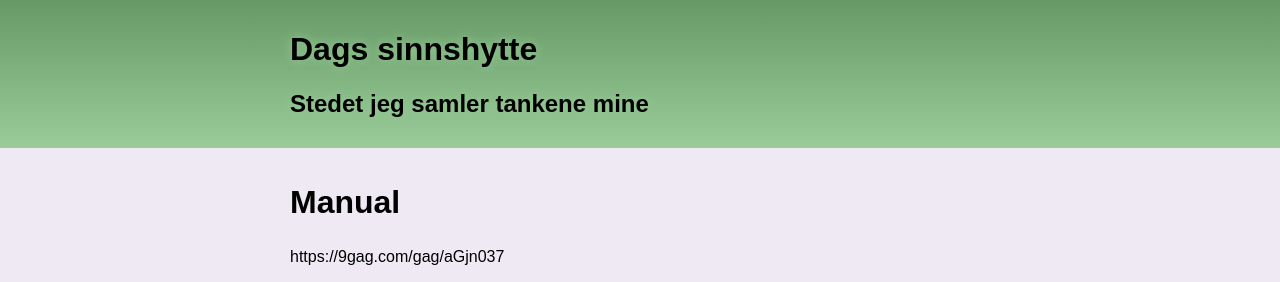
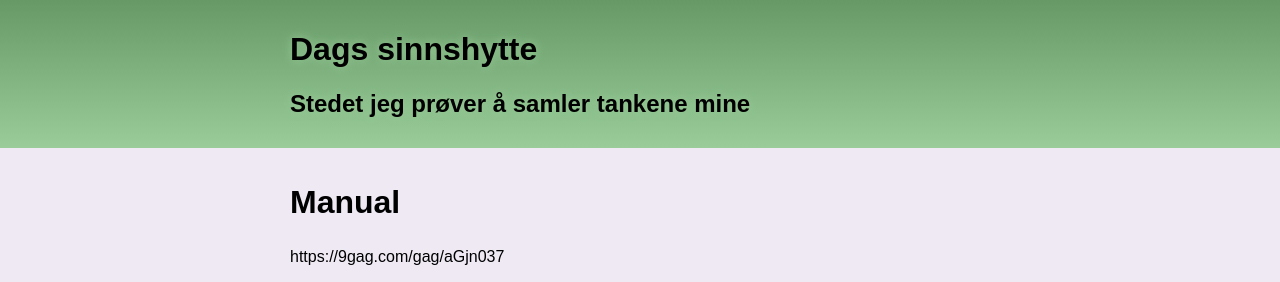
Before and after one commit to dagfs/dagfs.github.io, a Jekyll site: the page built from work.md, in a window 1280 px wide. Shown: the top 282 px of the page. Built offline with Jekyll 4.4.1, drawn with Linux system fonts in a browser that asks for light colours; our own code applies the rules of GitHub Pages for plain Markdown files.

Commit message:
Update _config.yml

```diff
--- a/_config.yml
+++ b/_config.yml
@@ -1,4 +1,4 @@
 theme: jekyll-theme-slate
 title: Dags sinnshytte
-description: Stedet jeg samler tankene mine
+description: Stedet jeg prøver å samler tankene mine
 google_analytics: missing
```
